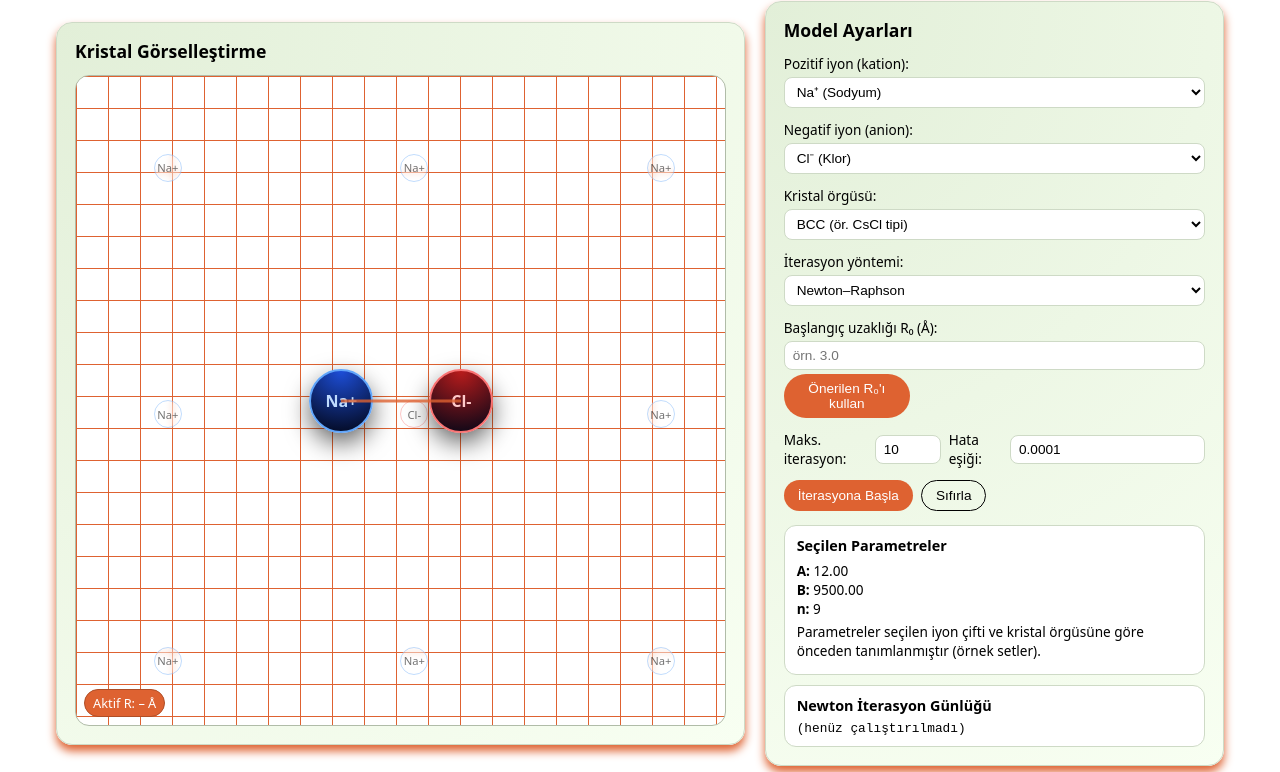
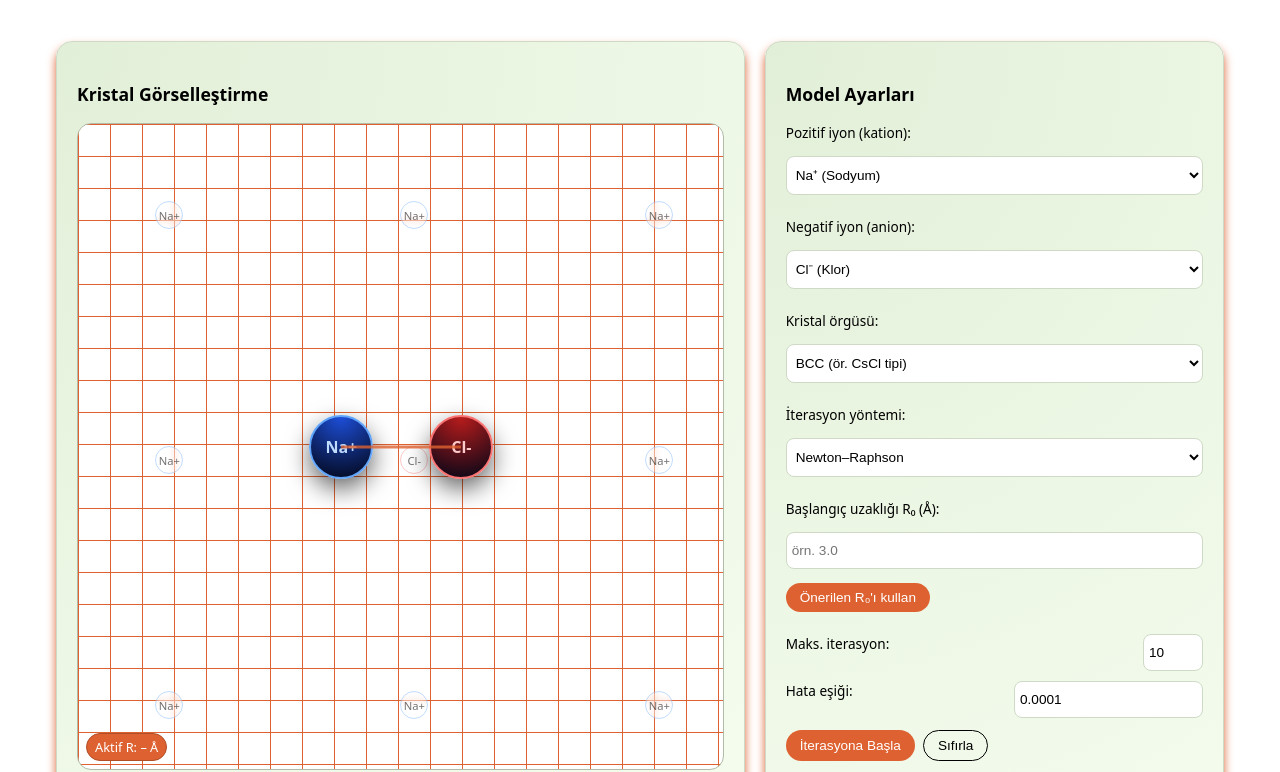
Before and after one commit to aliHimeyda/ionic-crystal-simulator, a plain HTML site: page index.html in a window 1280 px wide. Shown: the part 113-885 px from the top of the page. Drawn offline with Linux system fonts and the light colour scheme.

Commit message:
ionic-crystal-simulator
gorunum uzerinde degisiklik ve iyilestirmeler tamamlandi

```diff
--- a/index.html
+++ b/index.html
@@ -84,11 +84,19 @@
           </div>
 
           <div class="form-group-inline">
-            <label for="max-iter">Maks. iterasyon:</label>
-            <input type="number" id="max-iter" min="1" max="50" value="10" />
-
-            <label for="tolerance">Hata eşiği:</label>
-            <input type="number" id="tolerance" step="0.0001" value="0.0001" />
+            <div>
+              <label for="max-iter">Maks. iterasyon:</label>
+              <input type="number" id="max-iter" min="1" max="50" value="10" />
+            </div>
+            <div>
+              <label for="tolerance">Hata eşiği:</label>
+              <input
+                type="number"
+                id="tolerance"
+                step="0.0001"
+                value="0.0001"
+              />
+            </div>
           </div>
 
           <div class="form-actions">
--- a/style.css
+++ b/style.css
@@ -29,6 +29,7 @@ body {
 .app-header {
   text-align: center;
   margin-bottom: 24px;
+  padding: 20px;
 }
 
 .app-header h1 {
@@ -48,7 +49,6 @@ body {
   display: flex;
   flex-direction: row;
   justify-content: center;
-  align-items: center;
   width: 100%;
   gap: 20px;
 }
@@ -65,7 +65,7 @@ body {
   background: radial-gradient(circle at top left, #e2efd8, #f8fff2);
   width: 60%;
   border-radius: 16px;
-  padding: 16px 18px 18px;
+  padding: 40px 20px;
   border: 1px solid #cedac6;
   box-shadow: 0 6px 10px #de6231;
 }
@@ -73,14 +73,14 @@ body {
   background: radial-gradient(circle at top left, #e2efd8, #f8fff2);
   width: 40%;
   border-radius: 16px;
-  padding: 16px 18px 18px;
+  padding: 40px 20px;
   border: 1px solid #cedac6;
   box-shadow: 0 6px 10px #de6231;
 }
 
 .visual-panel h2,
 .control-panel h2 {
-  margin: 0 0 12px;
+  margin: 0 0 17px;
   color: black;
   font-size: 1.1rem;
 }
@@ -186,18 +186,21 @@ body {
 
 /* Controls */
 .form-group {
-  margin-bottom: 12px;
+  margin-bottom: 22px;
   display: flex;
   flex-direction: column;
-  gap: 4px;
+  gap: 14px;
 }
 
 .form-group-inline {
   margin-bottom: 12px;
-  display: grid;
-  grid-template-columns: auto 1fr auto 1fr;
-  gap: 6px 8px;
-  align-items: center;
+  display: flex;
+  flex-direction: column;
+  gap: 10px;
+}
+.form-group-inline > div {
+  display: flex;
+  justify-content: space-between;
 }
 
 label {
@@ -207,7 +210,7 @@ label {
 
 select,
 input[type="number"] {
-  padding: 6px 8px;
+  padding: 10px 5px;
   border-radius: 8px;
   border: 1px solid #cedac6;
   background: white;
@@ -231,6 +234,7 @@ button {
   font-weight: 500;
   display: inline-flex;
   align-items: center;
+  width: max-content;
   gap: 6px;
 }
 
@@ -245,7 +249,6 @@ button.primary:hover {
 
 button.secondary {
   background: #de6231;
-  width: 30%;
   color: white;
 }
 
```
